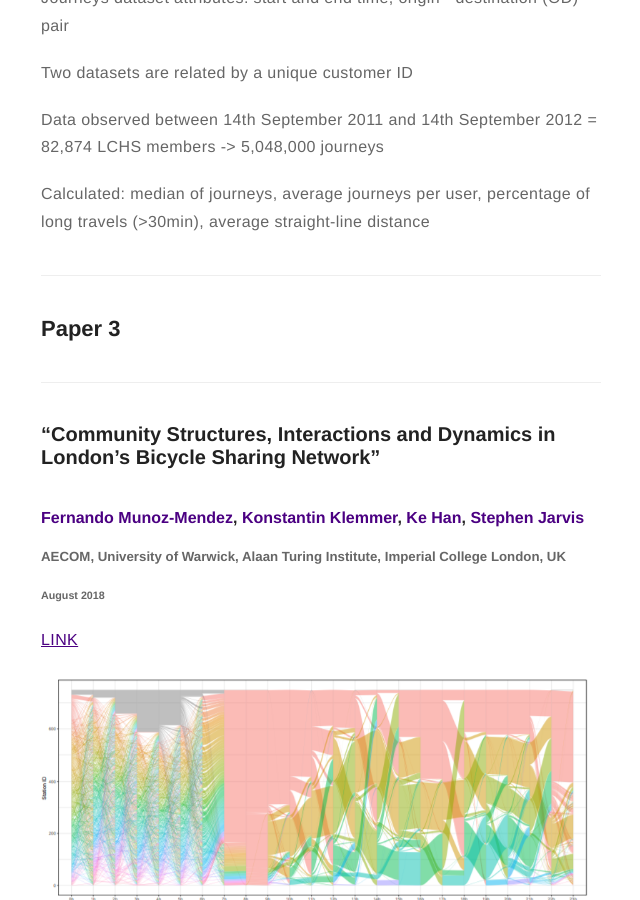
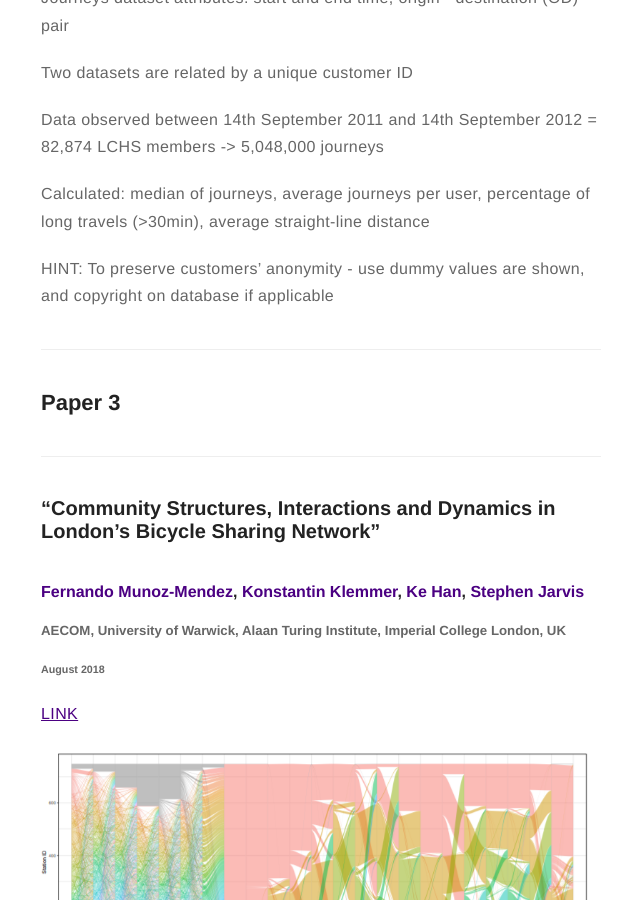
Before and after one commit to dljubenk/dljubenk.github.io, a Jekyll site: the page built from _posts/2019-02-06-literature-study.markdown, in a window 1280 px wide and 900 px high, scrolled down 5163 px. Shown: the whole window, without its empty margins (319-959 px from the left). Built offline with Jekyll 4.4.1, drawn with Linux system fonts in a browser that asks for light colours; emoji names are drawn with the system emoji font; comment, search, counter and statistics services are not loaded.

Commit message:
Update 2019-02-06-literature-study.markdown

```diff
--- a/_posts/2019-02-06-literature-study.markdown
+++ b/_posts/2019-02-06-literature-study.markdown
@@ -134,6 +134,8 @@ Data observed between 14th September 2011 and 14th September 2012 =  82,874 LCHS
 
 Calculated: median of journeys, average journeys per user, percentage of long travels (>30min), average straight-line distance
 
+HINT: To preserve customers’ anonymity - use dummy values are shown, and copyright on database if applicable
+
 
 
 
```
